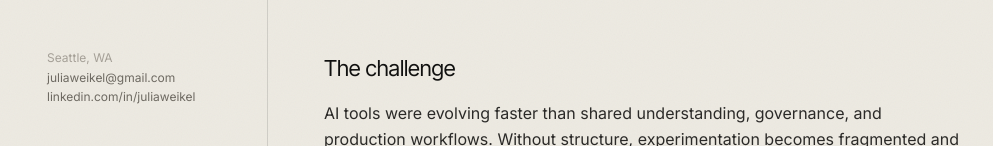
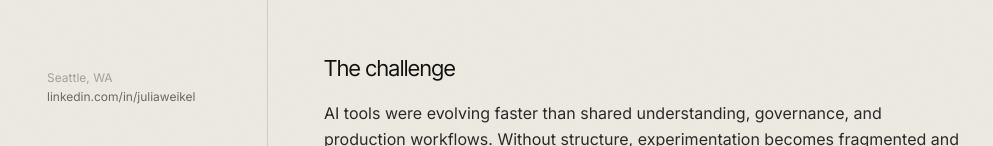
Before and after one commit to jules-definitely/fyi, a plain HTML site: page ai-systems.html in a window 1280 px wide. Shown: the part 654-800 px from the top of the page, without its empty margins (13-1006 px from the left). Drawn offline with Linux system fonts and the light colour scheme.

Commit message:
Add files via upload

```diff
--- a/ai-systems.html
+++ b/ai-systems.html
@@ -27,7 +27,6 @@
     </div>
     <div class="sidebar-foot">
       Seattle, WA<br>
-      <a href="mailto:juliaweikel@gmail.com">juliaweikel@gmail.com</a><br>
       <a href="https://www.linkedin.com/in/juliaweikel/">linkedin.com/in/juliaweikel</a>
     </div>
   </aside>
```
Also changed, not shown: brand.html (+0 -1 lines), content.html (+0 -1 lines), index.html (+0 -1 lines), strategy.html (+0 -1 lines), portrait.jpg.
